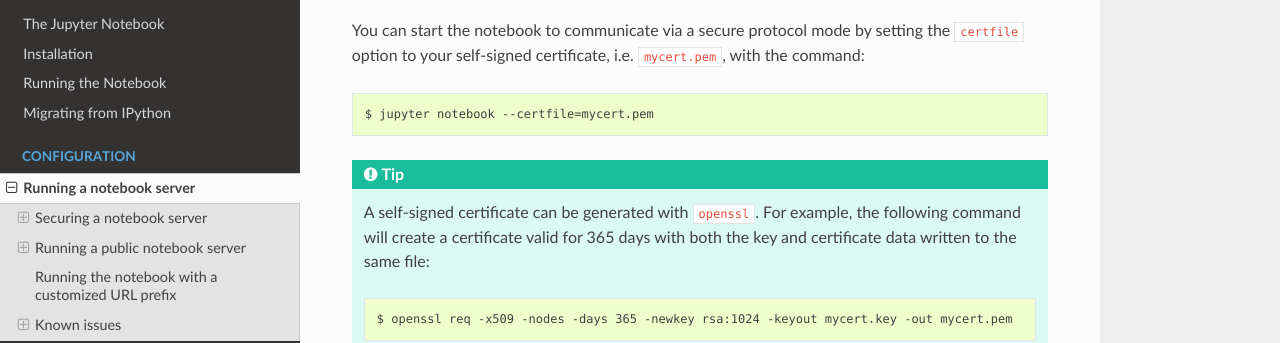
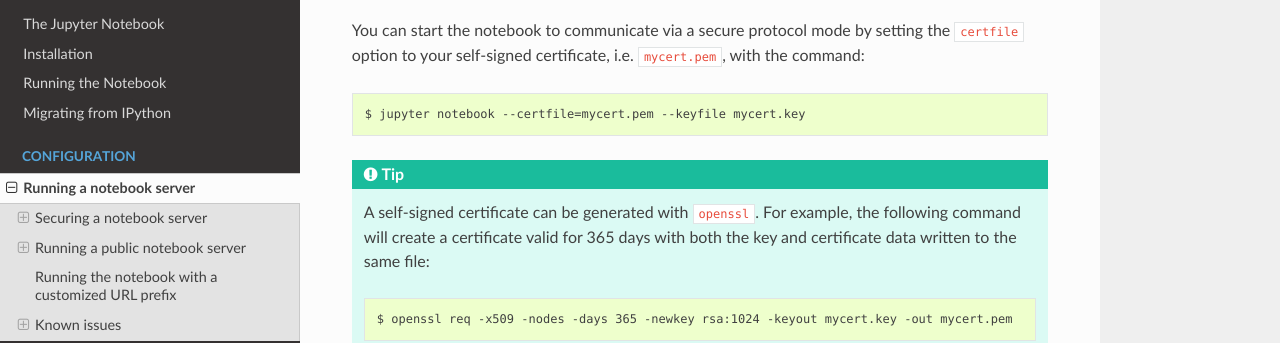
Before and after one commit to jupyter/nbclassic, a Sphinx documentation site: the page built from docs/source/public_server.rst, in a window 1280 px wide and 900 px high, scrolled down 1601 px. Shown: the part 153-496 px from the top of the window. Built offline with Sphinx 7.4.7 and the Read the Docs theme 2.0.0, drawn with Linux system fonts in a browser that asks for light colours; pages that are not in the unit, such as notebooks, are missing from menus.

Commit message:
add missing keyfile arg to ssl doc

```diff
--- a/docs/source/public_server.rst
+++ b/docs/source/public_server.rst
@@ -92,7 +92,7 @@
 the ``certfile`` option to your self-signed certificate, i.e. ``mycert.pem``,
 with the command::
 
-    $ jupyter notebook --certfile=mycert.pem
+    $ jupyter notebook --certfile=mycert.pem --keyfile mycert.key
 
 .. tip::
 
```
